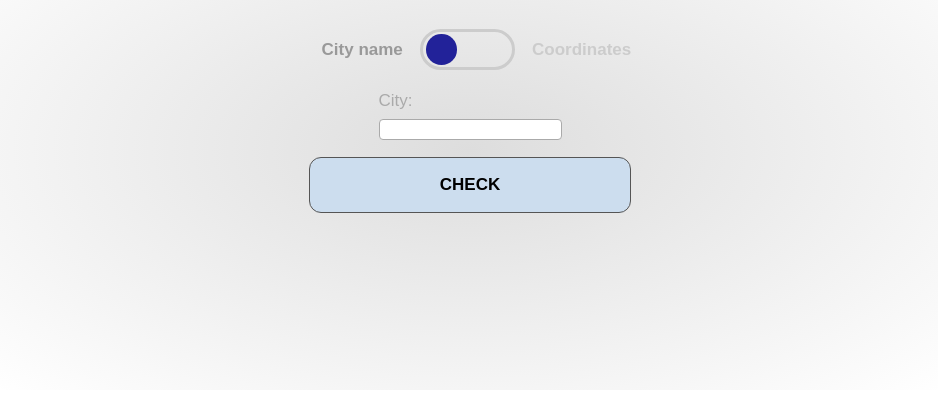
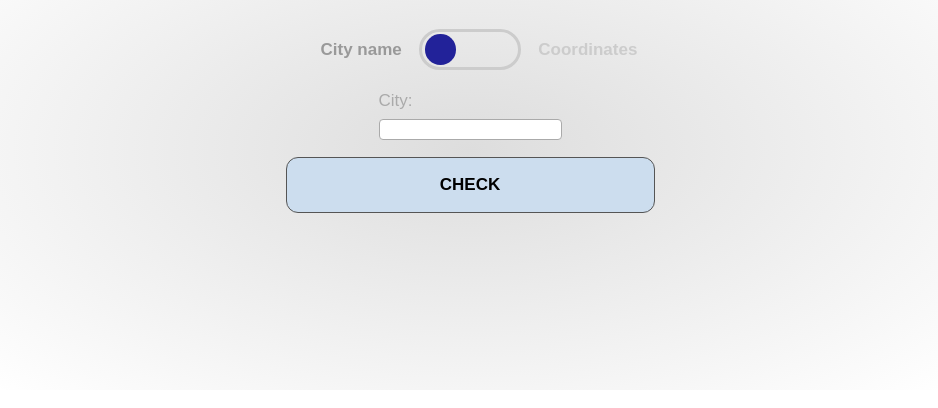
Before and after one commit to mustevenplay/weather-app, a website built with Parcel: page src/index.html in a window 1280 px wide. Shown: the part 90-498 px from the top of the page, without its empty margins (170-1108 px from the left). Built offline with nearby package versions, Linux system fonts and the light colour scheme; no server answers.

Commit message:
Fixed query controls' width

```diff
--- a/src/index.css
+++ b/src/index.css
@@ -23,6 +23,10 @@ main {
 main > h1 {
   font-size: 2.8rem;
   text-shadow: -4px 4px 0 #AAF8;
+}
+
+#control-container {
+  width: 369px;
 }
 
 #query-mode {
```
